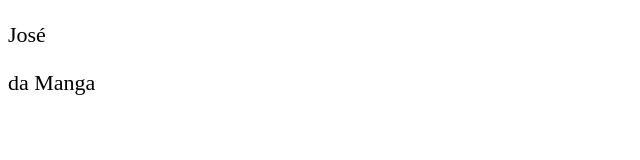
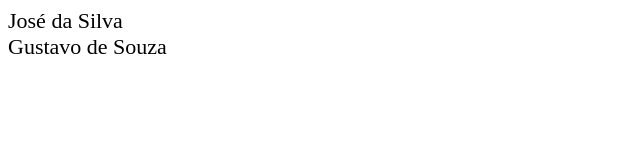
Before and after one commit to guSElias/learning-vue.js, a plain HTML site: page lesson-2-1/index.html in a window 1280 px wide. Shown: the whole page, without its empty margins (0-640 px from the left). Drawn offline with nearby package versions, Linux system fonts and the light colour scheme.

Commit message:
Multiple Vue instances

```diff
--- a/lesson-2-1/app.js
+++ b/lesson-2-1/app.js
@@ -2,7 +2,16 @@ Vue.createApp({
   data() {
     return {
       firstName: "José",
-      lastName: "da Manga"
+      lastName: "da Silva"
     }
   }
 }).mount('#app')
+
+Vue.createApp({
+  data() {
+    return {
+      firstName: "Gustavo ",
+      lastName: "de Souza"
+    }
+  }
+}).mount('#app2')
--- a/lesson-2-1/index.html
+++ b/lesson-2-1/index.html
@@ -6,10 +6,17 @@
   </head>
   <body>
     <div id="app">
-        <p>{{firstName}}</p>
-        <p>{{lastName}}</p>
+        {{firstName}}
+        {{lastName}}
 
     </div>
+
+    <div id="app2">
+      {{firstName}}
+      {{lastName}}
+
+    </div>
+
 
     <script src="https://unpkg.com/vue@3"></script>
     <script src="app.js"></script>
```
